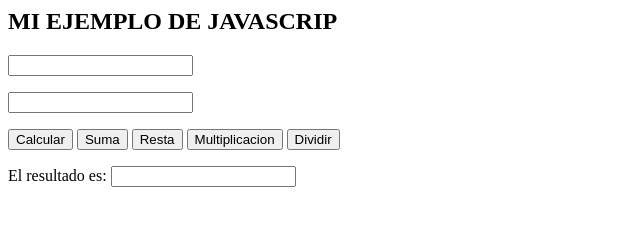
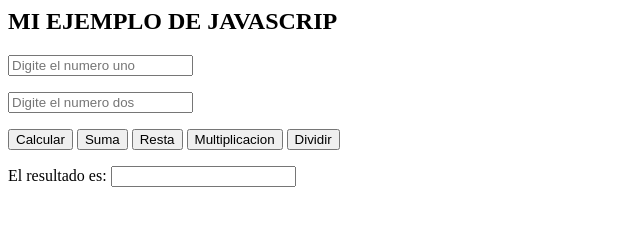
Before and after one commit to SamuelOrtegaSV/SamuelOrtegaSV.github.io, a plain HTML site: page index.html in a window 1280 px wide. Shown: the whole page, without its empty margins (0-640 px from the left). Drawn offline with Linux system fonts and the light colour scheme.

Commit message:
Octva version

```diff
--- a/index.html
+++ b/index.html
@@ -2,9 +2,9 @@
 	<h2 class="cabezera">MI EJEMPLO DE JAVASCRIP</h2>
 	<body>
 		<div class="bloque1">
-			<input type="text" id="var_uno"></input>
+			<input type="text" id="var_uno" placeholder="Digite el numero uno"></input>
 			<p>
-			<input type="text" id="var_dos"></input>
+			<input type="text" id="var_dos" placeholder="Digite el numero dos"></input>
 			<p>
 		</div>
 		<div class="bloque2">
```
